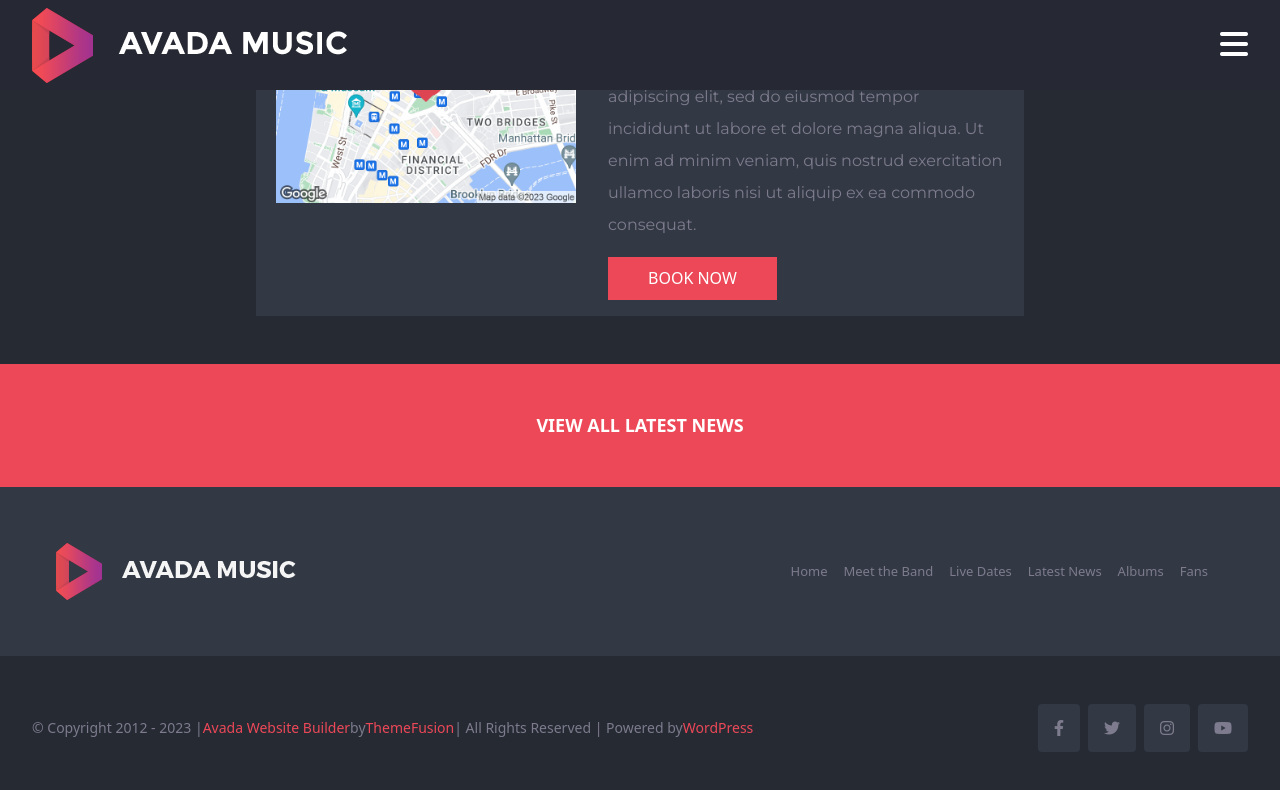
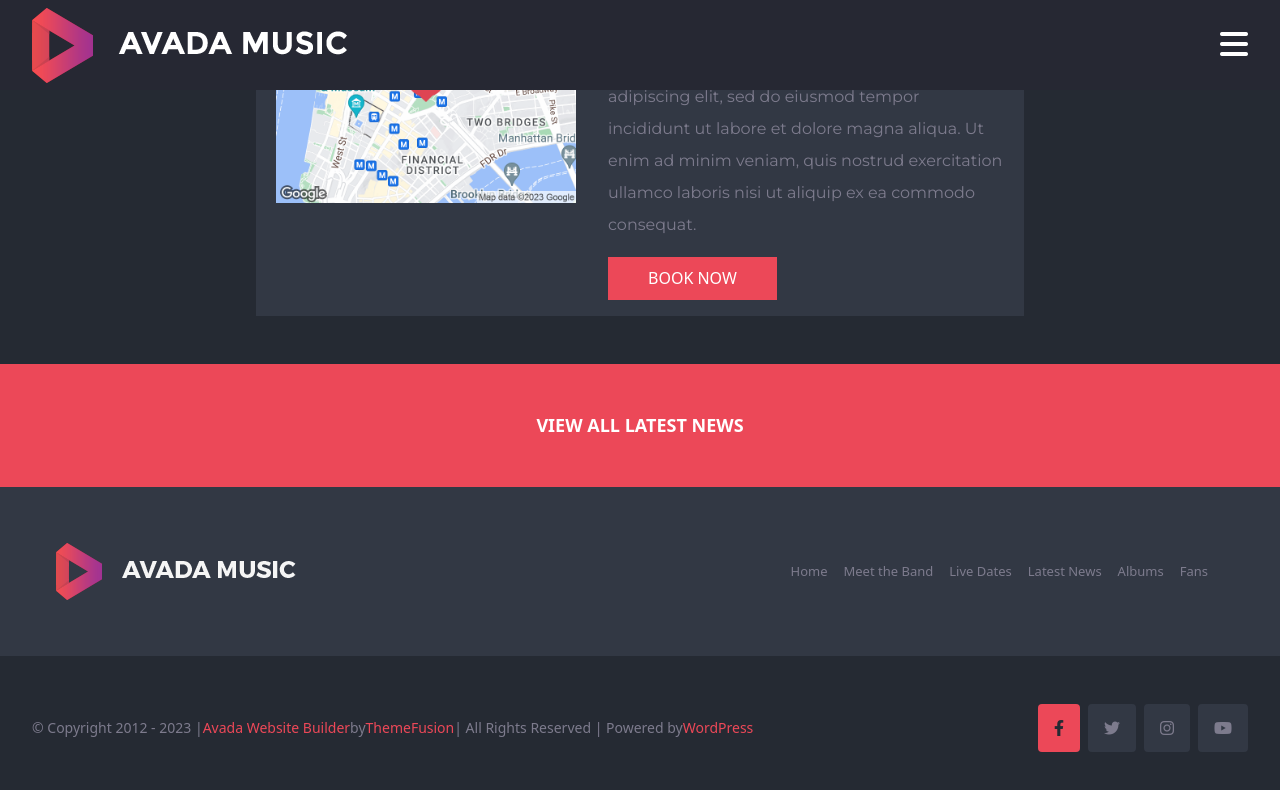
Before and after one commit to Ericson-Manalo/proj-html-vuejs, a Vue app: page / in a window 1280 px wide. In both pictures the pointer is over the icon 1059 px from the left and 6606 px from the top of the page. Shown: the part 5879-6669 px from the top of the page. Built offline with nearby package versions, Linux system fonts and the light colour scheme.

Commit message:
added a hover on my icon

```diff
--- a/src/components/AppFooter.vue
+++ b/src/components/AppFooter.vue
@@ -122,6 +122,12 @@ div.footer-icons i{
     border-radius: 4px;
 }
 
+div.footer-icons i:hover{
+    background-color: $red;
+    color: $darkgray;
+    cursor: pointer;
+}
+
 
 
 </style>
```
